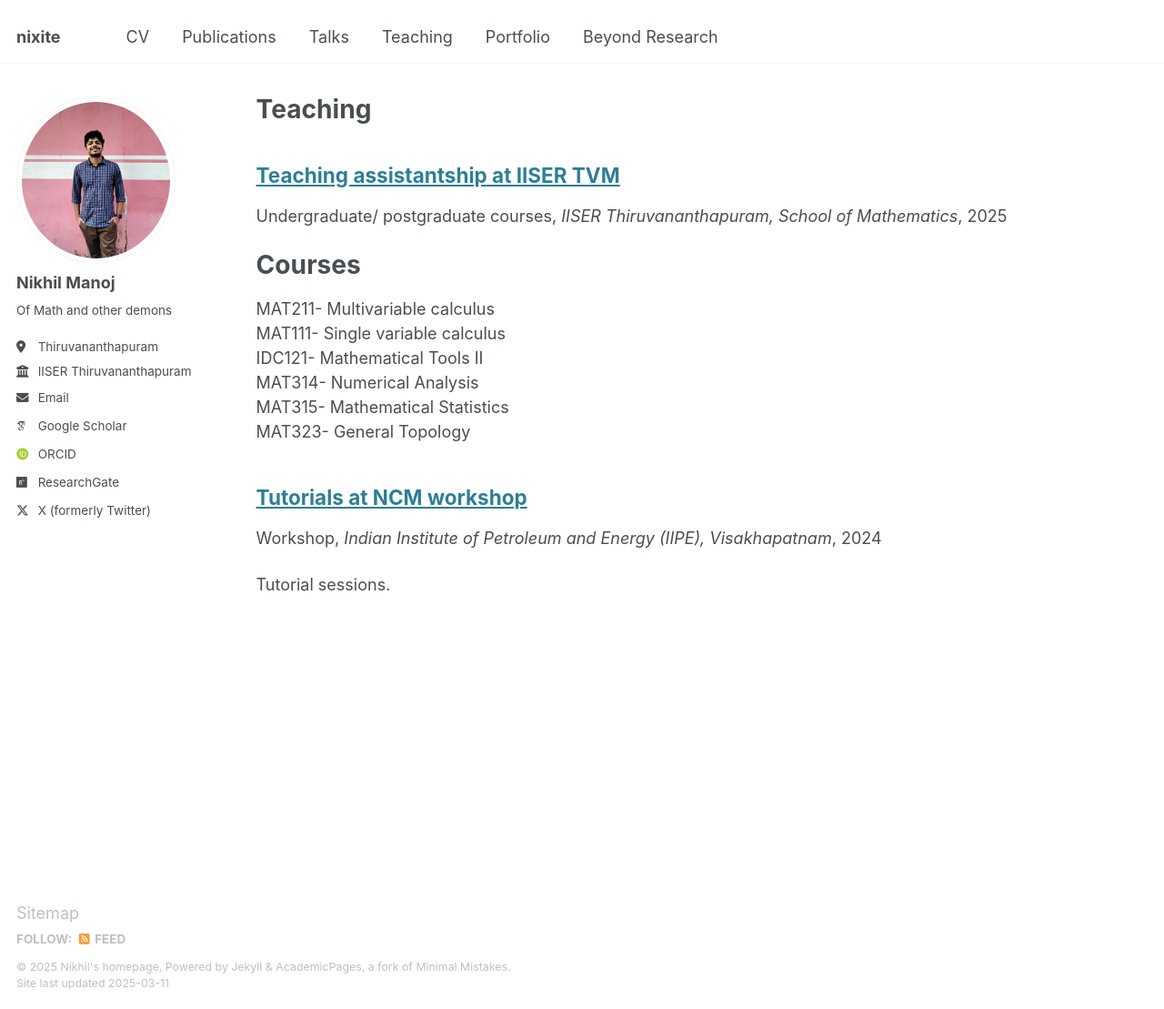
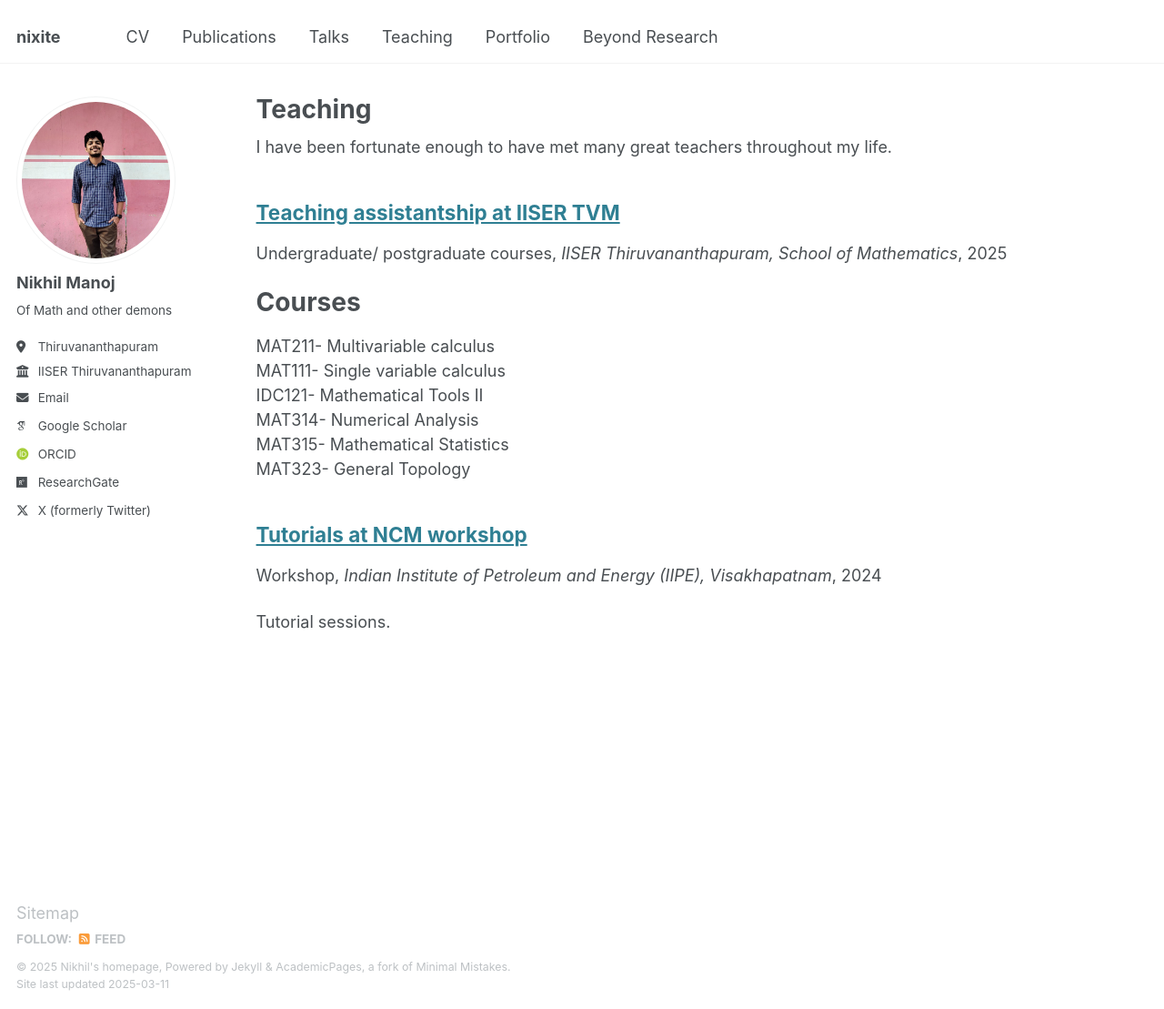
Before and after one commit to nikhil0597/nikhil0597.github.io, a Jekyll site: the page built from _pages/teaching.html, in a window 1280 px wide and 1109 px high. Shown: the whole window at 91% size. Built offline with Jekyll 4.4.1, drawn with Linux system fonts in a browser that asks for light colours; some web fonts are replaced.

Commit message:
Update teaching.html

```diff
--- a/_pages/teaching.html
+++ b/_pages/teaching.html
@@ -5,6 +5,9 @@ permalink: /teaching/
 author_profile: true
 ---
 
+I have been fortunate enough to have met many great teachers throughout my life.
+
+
 {% include base_path %}
 
 {% for post in site.teaching reversed %}
```
